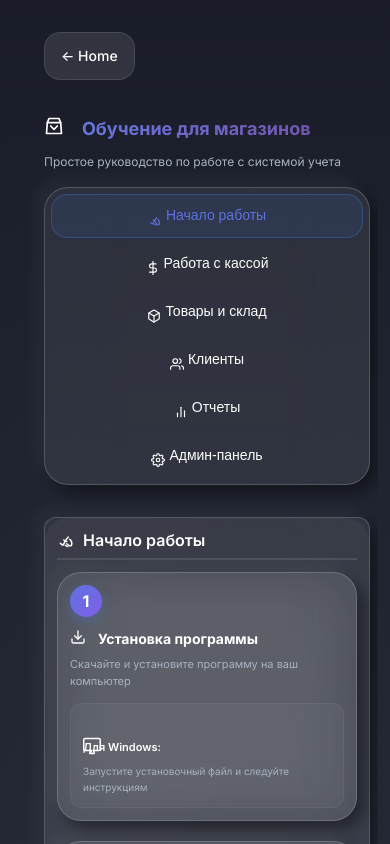
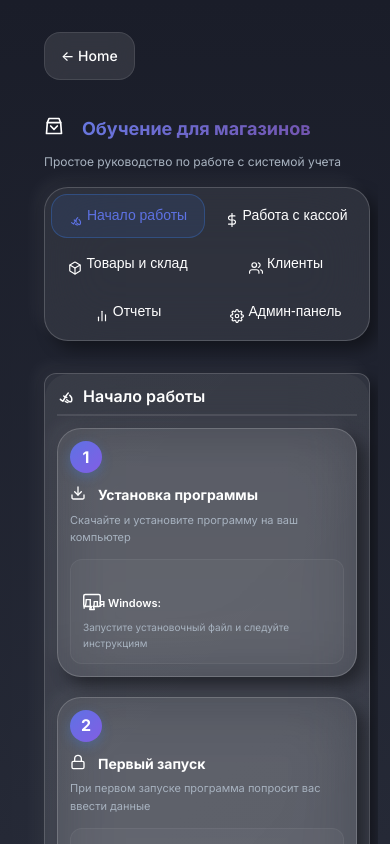
Before and after one commit to Muhammad-true/magazinApp, a React (Vite) app: page /documentation in a window 390 px wide. Shown: the top 844 px of the page. Built offline with nearby package versions, Linux system fonts and the light colour scheme; no server answers.

Commit message:
Mobile docs nav as grid to avoid horizontal overflow

```diff
--- a/src/pages/Documentation.css
+++ b/src/pages/Documentation.css
@@ -444,18 +444,14 @@
   }
 
   .docs-nav {
-    flex-direction: row;
-    flex-wrap: wrap;
-    overflow-x: visible;
-    overflow-y: visible;
+    display: grid;
+    grid-template-columns: repeat(auto-fit, minmax(140px, 1fr));
+    gap: var(--spacing-xs);
     padding: var(--spacing-xs);
-    gap: var(--spacing-xs);
     width: 100%;
     max-width: 100%;
     margin: 0;
-    display: flex;
-    align-items: stretch;
-    justify-content: flex-start;
+    overflow: visible;
   }
 
   .docs-nav::-webkit-scrollbar {
@@ -468,18 +464,19 @@
   }
 
   .docs-nav-item {
-    white-space: nowrap;
+    white-space: normal;
     padding: var(--spacing-sm);
     font-size: var(--font-size-sm);
-    min-width: 140px;
+    min-width: 0;
     gap: var(--spacing-xs);
-    flex: 1 1 calc(50% - var(--spacing-sm));
-    display: flex;
+    width: 100%;
+    display: inline-flex;
     align-items: center;
     justify-content: center;
     height: auto;
     min-height: 44px;
     box-sizing: border-box;
+    text-align: center;
   }
 
   .docs-nav-icon {
@@ -967,7 +964,8 @@
   .docs-nav {
     padding: 6px;
     gap: 4px;
-    flex-wrap: wrap;
+    display: grid;
+    grid-template-columns: repeat(auto-fit, minmax(120px, 1fr));
     overflow-x: visible;
   }
 
@@ -975,9 +973,10 @@
     padding: 6px var(--spacing-xs);
     font-size: 11px;
     gap: 4px;
-    flex: 1 1 100%;
+    width: 100%;
     justify-content: center;
     min-width: 0;
+    text-align: center;
   }
 
   .docs-nav-icon {
```
